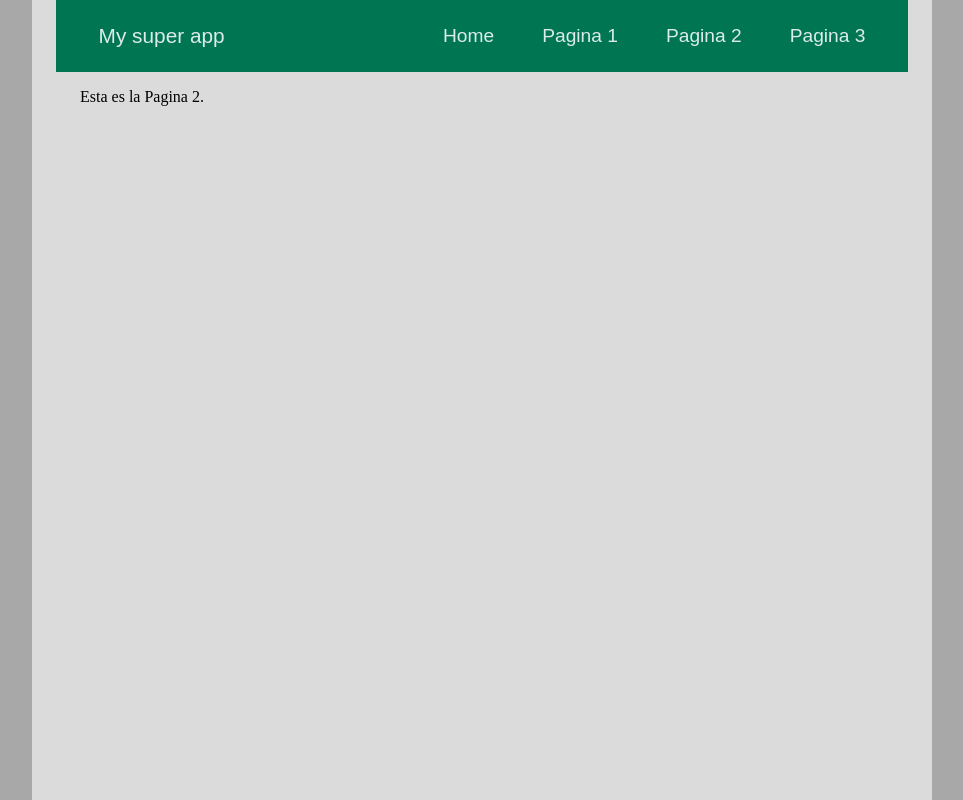
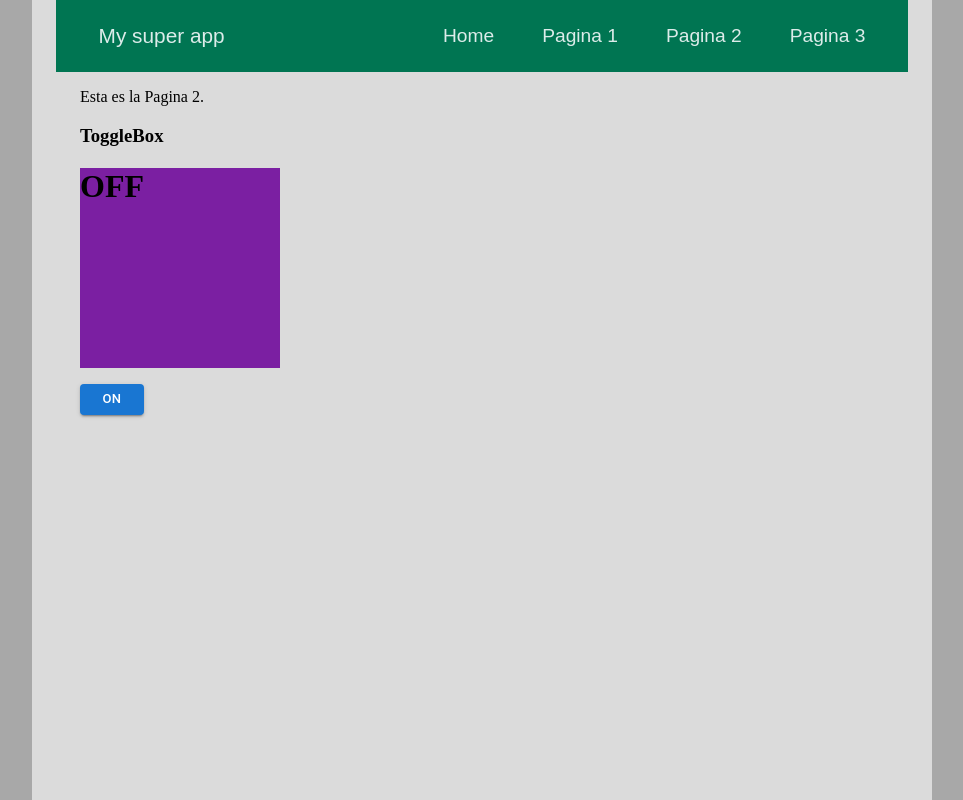
Before and after one commit to aa-avila/react-practice, a React (Create React App) app in the folder react-practice/: page /page2 in a window 1280 px wide. Shown: the whole page, without its empty margins (158-1121 px from the left). Built offline with nearby package versions, Linux system fonts and the light colour scheme.

Commit message:
ToggleBox working ok

```diff
--- /dev/null
+++ b/react-practice/src/components/toggleBox/BoxFunction.js
@@ -0,0 +1,30 @@
+import { Box } from '@mui/material';
+
+function BoxFunction(props) {
+  const boxState = props.boxState;
+  let bgColor = '';
+  let textBox = '';
+  if (boxState === 'on') {
+    bgColor = 'warning.light';
+    textBox = 'ON';
+  }
+  if (boxState === 'off') {
+    bgColor = 'secondary.dark';
+    textBox = 'OFF';
+  }
+
+  return (
+    <Box
+      sx={{
+        marginY: 2,
+        width: 200,
+        height: 200,
+        backgroundColor: bgColor
+      }}
+    >
+      <h1>{textBox}</h1>
+    </Box>
+  );
+}
+
+export default BoxFunction;
--- /dev/null
+++ b/react-practice/src/components/toggleBox/ToggleBox.js
@@ -0,0 +1,37 @@
+import { useState } from 'react';
+import BoxFunction from './BoxFunction';
+import { Button } from '@mui/material';
+
+function ToggleBox(props) {
+  const [boxIsOn, setBoxIsOn] = useState(false);
+
+  function handleBoxOn() {
+    setBoxIsOn(true);
+  }
+
+  function handleBoxOff() {
+    setBoxIsOn(false);
+  }
+
+  return (
+    <div>
+      <h3>ToggleBox</h3>
+
+      <BoxFunction boxState={boxIsOn ? 'on' : 'off'} />
+
+      {boxIsOn && (
+        <Button variant="contained" size="small" onClick={handleBoxOff}>
+          OFF
+        </Button>
+      )}
+
+      {!boxIsOn && (
+        <Button variant="contained" size="small" onClick={handleBoxOn}>
+          ON
+        </Button>
+      )}
+    </div>
+  );
+}
+
+export default ToggleBox;
--- a/react-practice/src/pages/Page2.js
+++ b/react-practice/src/pages/Page2.js
@@ -1,9 +1,12 @@
 import Container from '@mui/material/Container';
+
+import ToggleBox from '../components/toggleBox/ToggleBox';
 
 function Page2() {
   return (
     <Container>
       <p>Esta es la Pagina 2.</p>
+      <ToggleBox />
     </Container>
   );
 }
```
